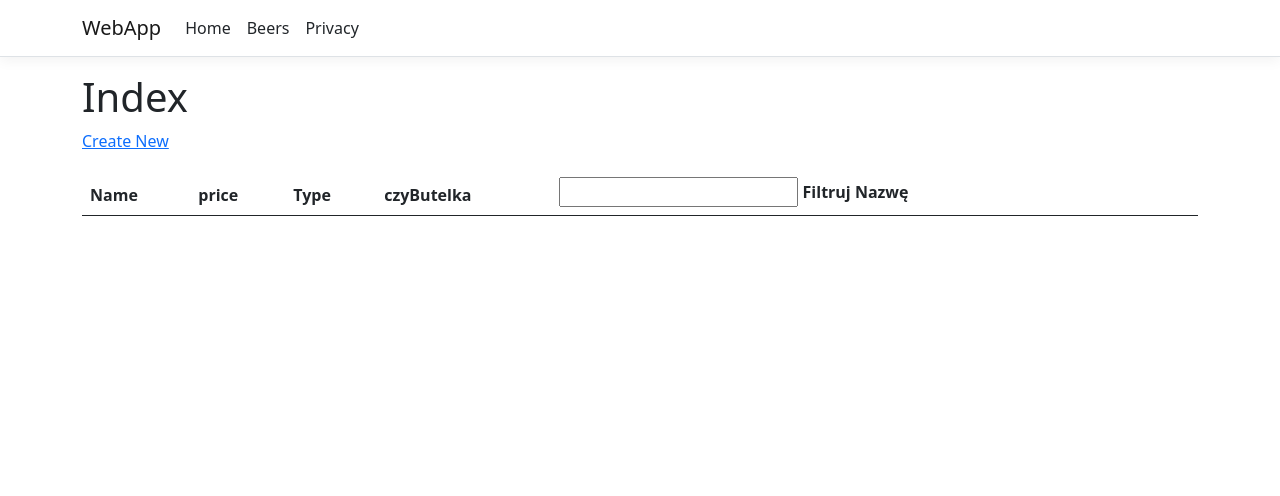
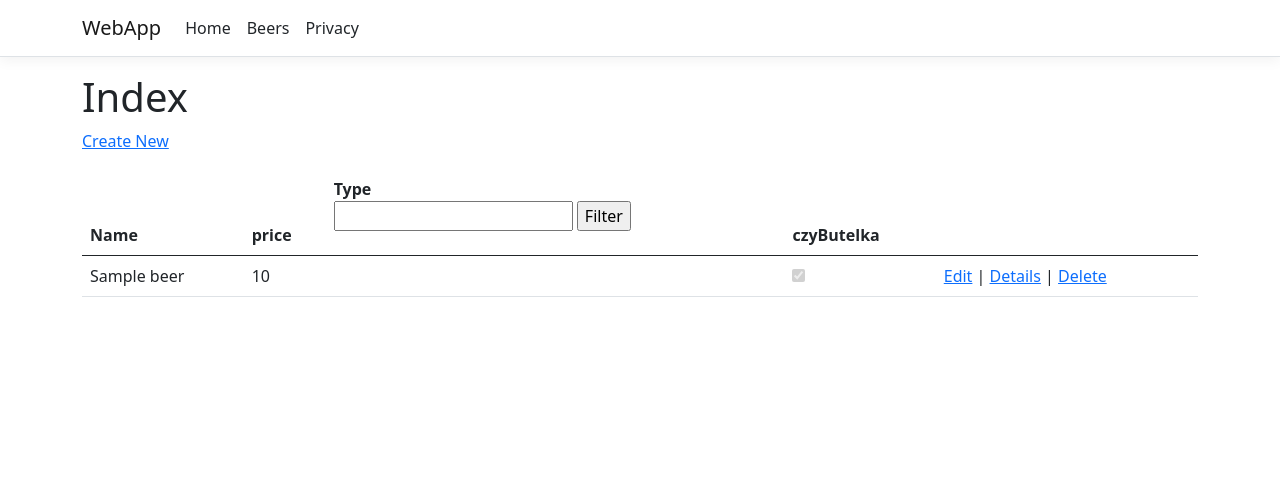
Before and after one commit to Mateusz-Paszkiewicz/ExampleASPWebApp, an ASP.NET Core app: page /Beers in a window 1280 px wide. Shown: the top 496 px of the page. Run offline with ASP.NET Core 8, Linux system fonts and the light colour scheme; tables that the repository leaves empty hold one stand-in row (values such as "Sample post"); lists and menus that the app fills with data are empty; style sheets or scripts are compiled from the project's sources.

Commit message:
Added beer type filtering

```diff
--- a/WebApp/Pages/Beers/Index.cshtml
+++ b/WebApp/Pages/Beers/Index.cshtml
@@ -21,16 +21,21 @@
             </th>
             <th>
                 @Html.DisplayNameFor(model => model.Beer[0].Type)
+                <form>
+                    <p>
+                        <input type="text" asp-for="SearchString" />
+                        <input type="submit" value="Filter" />
+                    </p>
+                </form>
             </th>
             <th>
                 @Html.DisplayNameFor(model => model.Beer[0].czyButelka)
             </th>
-            <th><label><input runat="server" type="text" id="filter" name="filterString"> Filtruj Nazwę </label></th>
             <th></th>
         </tr>
     </thead>
     <tbody>
-        @foreach (var item in Model.Beer.Where(n => n.Type == "Ciemne"))
+        @foreach (var item in Model.Beer)
         {
         <tr class="item">
             <td>
--- a/WebApp/Pages/Beers/Index.cshtml.cs
+++ b/WebApp/Pages/Beers/Index.cshtml.cs
@@ -4,6 +4,7 @@ using System.Linq;
 using System.Threading.Tasks;
 using Microsoft.AspNetCore.Mvc;
 using Microsoft.AspNetCore.Mvc.RazorPages;
+using Microsoft.AspNetCore.Mvc.Rendering;
 using Microsoft.EntityFrameworkCore;
 using WebApp.Data;
 using WebApp.Models;
@@ -23,10 +24,22 @@ namespace WebApp.Pages.Beers
 
         public async Task OnGetAsync()
         {
-            if (_context.Beer != null)
+            var beers = from s in _context.Beer
+                         select s;
+            if (!string.IsNullOrEmpty(SearchString))
             {
-                Beer = await _context.Beer.ToListAsync();
+                beers = beers.Where(s => s.Type.Contains(SearchString));
             }
+
+            Beer = await beers.ToListAsync();
         }
+
+        [BindProperty(SupportsGet = true)]
+        public string? SearchString { get; set; }
+
+        public SelectList? Types { get; set; }
+
+        [BindProperty(SupportsGet = true)]
+        public string? BeerType { get; set; }
     }
 }
--- a/WebApp/Pages/Index.cshtml
+++ b/WebApp/Pages/Index.cshtml
@@ -10,5 +10,5 @@
 </div>
 
 <div>
-    <img src="..\images\beer-photo.png" alt="Beer">
+    <img src="images\beer-photo.png" alt="Beer">
 </div>
```
Also changed, not shown: WebApp/WebApp.csproj, WebApp/images/beer-photo.png (deleted), WebApp/wwwroot/images/beer-photo.png (added).
